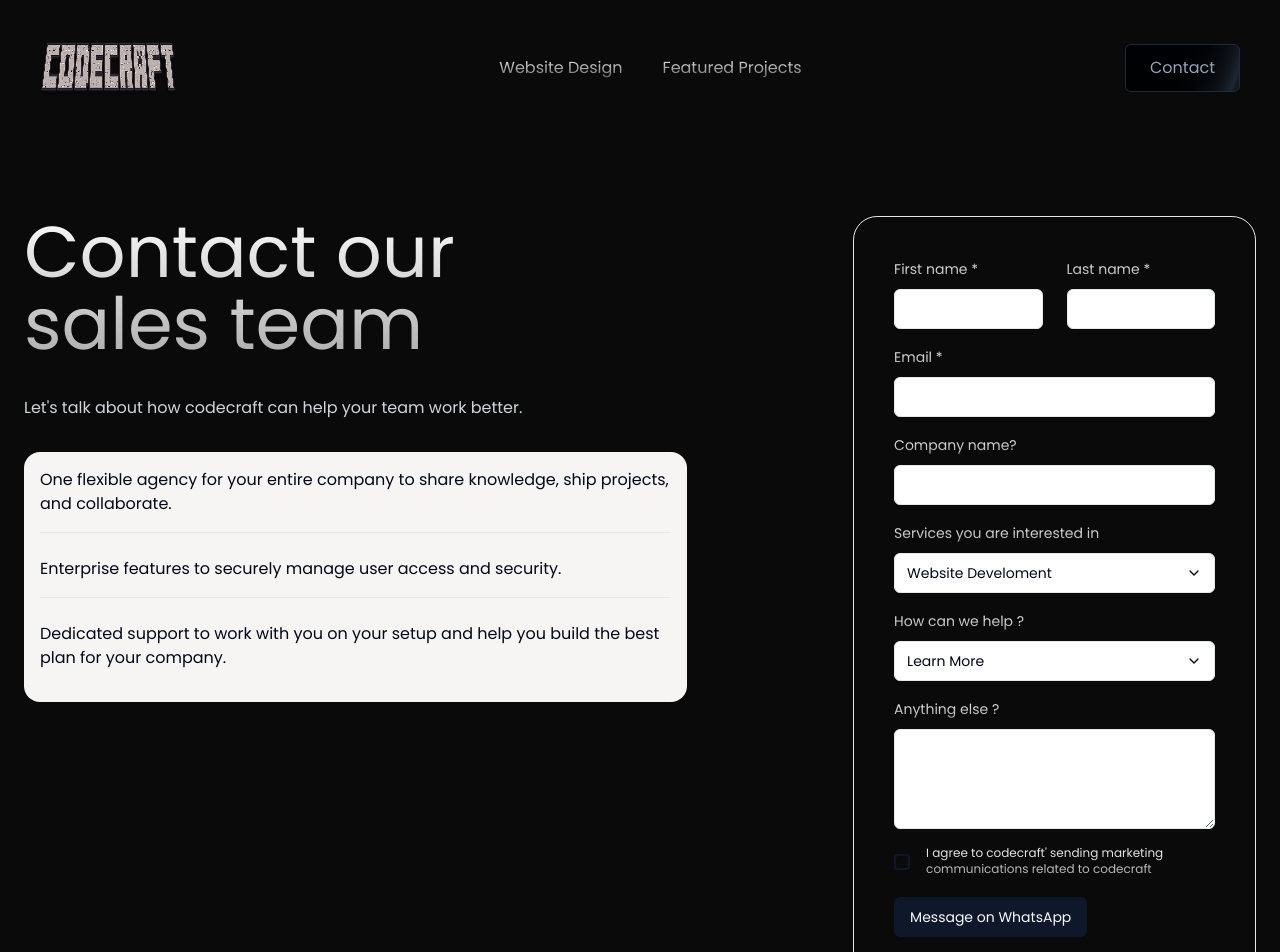
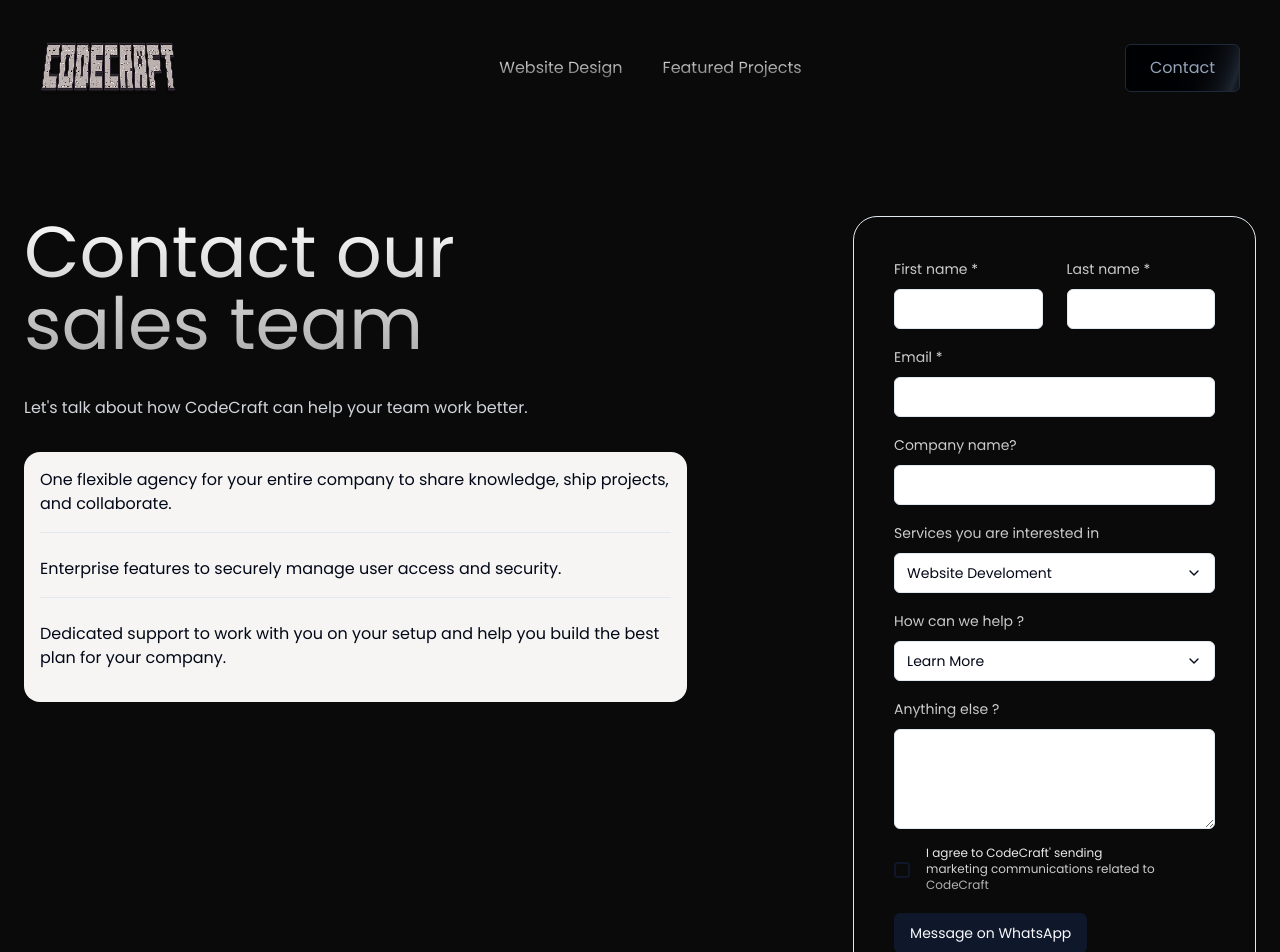
Before and after one commit to AtharvaKhot1/Codecraft---digital-agency-, a Next.js app: page /contact in a window 1280 px wide. Shown: the top 952 px of the page. Built offline with nearby package versions, Linux system fonts and the light colour scheme.

Commit message:
Updated capital letter

```diff
--- a/app/book/page.tsx
+++ b/app/book/page.tsx
@@ -20,7 +20,7 @@ const Book = () => {
           Book a meeting
         </div>
 
-        <InlineWidget url="https://calendly.com/codecraftsoftware/15min" />
+        <InlineWidget url="https://calendly.com/CodeCraftsoftware/15min" />
       </div>
     </>
   );
--- a/app/brands.tsx
+++ b/app/brands.tsx
@@ -65,12 +65,12 @@ const Brands = () => {
           )}
         >
           &quot;We got rid of nearly a dozen different tools because of what
-          codecraft does for us.&quot;
+          CodeCraft does for us.&quot;
         </div> */}
 
         {/* <div className="items-center flex justify-center flex-col text-white">
           <Image
-            src="/images/Logo codecraft.png"
+            src="/images/Logo CodeCraft.png"
             alt="logo"
             width={600}
             height={600}
--- a/app/contact/page.tsx
+++ b/app/contact/page.tsx
@@ -46,7 +46,7 @@ const FormSchema = z.object({
   job_title: z.string(),
   company_name: z.string(),
   help: z.enum([
-    "Evaluate codecraft for my company",
+    "Evaluate CodeCraft for my company",
     "Learn More",
     "Get a Quote",
     "Other",
@@ -67,7 +67,7 @@ type FormValues = {
   email: string;
   job_title: string;
   company_name: string;
-  help: "Evaluate codecraft for my company" | "Learn More" | "Get a Quote" | "Other";
+  help: "Evaluate CodeCraft for my company" | "Learn More" | "Get a Quote" | "Other";
   services:
     | "Website Develoment"
     | "Social Media Marketing"
@@ -88,7 +88,7 @@ export default function ContactForm() {
   const whatsappNumber = "917719917529";
 
   const buildWhatsAppUrl = (data: z.infer<typeof FormSchema>) => {
-    const message = `Hello Codecraft,%0A%0A` +
+    const message = `Hello CodeCraft,%0A%0A` +
       `Name: ${data.first_name} ${data.last_name}%0A` +
       `Email: ${data.email}%0A` +
       `Company: ${data.company_name}%0A` +
@@ -150,7 +150,7 @@ export default function ContactForm() {
               text-gray-300
                     "
           >
-            Let&apos;s talk about how codecraft can help your team work better.
+            Let&apos;s talk about how CodeCraft can help your team work better.
           </div>
 
           <div className="bg-[#f6f5f4] md:w-4/5 space-y-6 p-4 rounded-2xl my-4 hidden md:flex md:flex-col">
@@ -307,8 +307,8 @@ export default function ContactForm() {
                       </FormControl>
                       <SelectContent>
                         <div className="flex gap-4">
-                          <SelectItem value="Evaluate codecraft for my company">
-                            Evaluate codecraft for my company
+                          <SelectItem value="Evaluate CodeCraft for my company">
+                            Evaluate CodeCraft for my company
                           </SelectItem>
                         </div>
                         <SelectItem value="Learn More">Learn More</SelectItem>
@@ -349,8 +349,8 @@ export default function ContactForm() {
                   />
                 </div>
                 <div className="text-xs font-light  md:w-3/4 mb-1 bg-clip-text text-transparent bg-gradient-to-b from-neutral-50 to-neutral-400">
-                  I agree to codecraft&apos; sending marketing communications related
-                  to codecraft
+                  I agree to CodeCraft&apos; sending marketing communications related
+                  to CodeCraft
                 </div>
               </div>
 
--- a/app/faq.tsx
+++ b/app/faq.tsx
@@ -22,9 +22,9 @@ const FAQS = () => {
             </div>
             <Accordion type="single" collapsible>
     <AccordionItem value="item-1">
-      <AccordionTrigger>What is codecraft?</AccordionTrigger>
+      <AccordionTrigger>What is CodeCraft?</AccordionTrigger>
       <AccordionContent>
-        codecraft is a full fledge marketing agency that specializes in branding, web design, and digital marketing.
+        CodeCraft is a full fledge marketing agency that specializes in branding, web design, and digital marketing.
       </AccordionContent>
     </AccordionItem>
     <AccordionItem value="item-2">
--- a/app/shopify-stores.tsx
+++ b/app/shopify-stores.tsx
@@ -7,20 +7,20 @@ type Store = { image: string; quote: string; name: string };
 const stores: Store[] = [
   // {
   //   image: "/images/image2.png",
-  //   quote: "codecraft showed us to get started, what to do, and how to do it.",
+  //   quote: "CodeCraft showed us to get started, what to do, and how to do it.",
   //   name: "Jason Scer",
   // },
   // {
   //   image: "/images/shop-2.jpeg",
   //   quote:
-  //     "We had no idea how to get started, but codecraft showed us the way. And we were able to create something amazing.",
+  //     "We had no idea how to get started, but CodeCraft showed us the way. And we were able to create something amazing.",
   //   name: "John Prency",
   // },
 
   // {
   //   image: "/images/s-2.webp",
   //   quote:
-  //     "The team at codecraft is amazing. They helped us create a stunning store that we are proud of.",
+  //     "The team at CodeCraft is amazing. They helped us create a stunning store that we are proud of.",
   //   name: "Miguel Martinez",
   // },
 ];
--- a/components/navbar.tsx
+++ b/components/navbar.tsx
@@ -39,7 +39,7 @@ const Navbar = ({
           <Link className="cursor-pointer" href="/">
             <Image
               priority
-              src="/logo/Logo codecraft.png"
+              src="/logo/Logo CodeCraft.png"
               alt="Logo"
               width={80}
               height={50}
```
